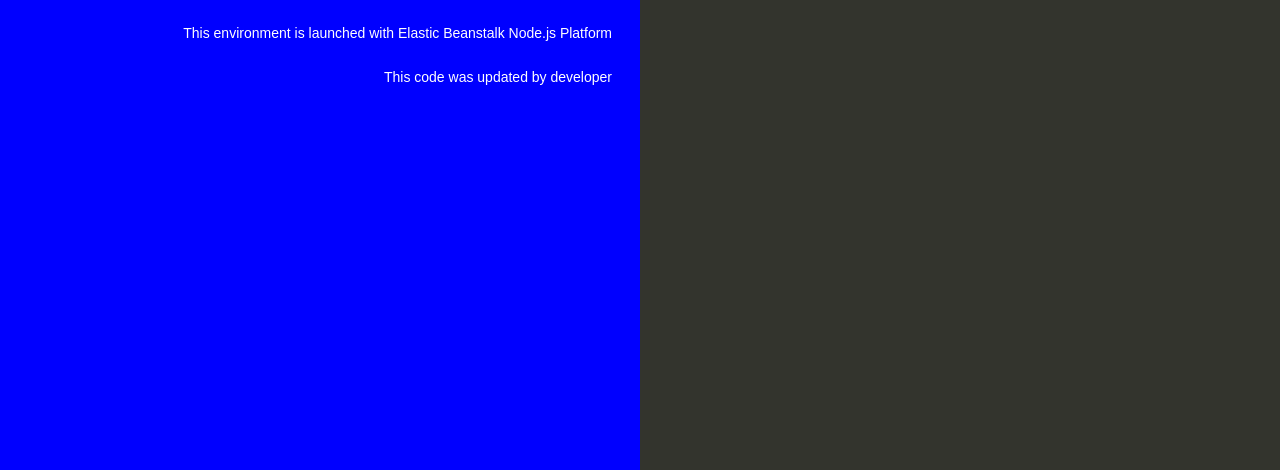
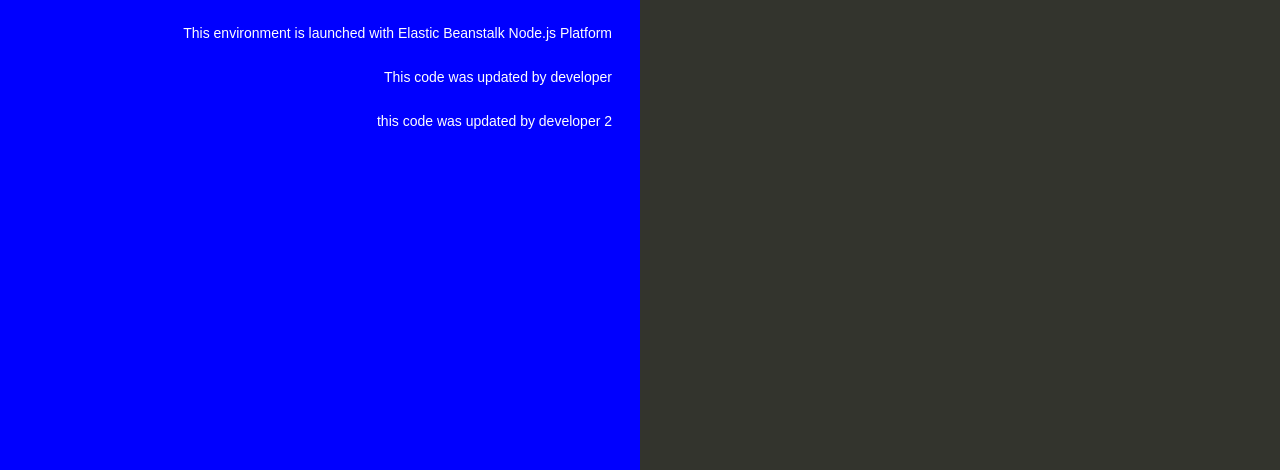
Before and after one commit to muddu007/aws_test, a website: page index.html in a window 1280 px wide. Shown: the part 330-800 px from the top of the page. Drawn offline with Linux system fonts and the light colour scheme.

Commit message:
developer2

```diff
--- a/index.html
+++ b/index.html
@@ -83,6 +83,7 @@
         This environment is launched with Elastic Beanstalk Node.js Platform
       </p>
       <p>This code was updated by developer</p>
+      <p>this code was updated by developer 2</p>
     </div>
     <div class="linksColumn">
       <h2>What's Next?</h2>
```
